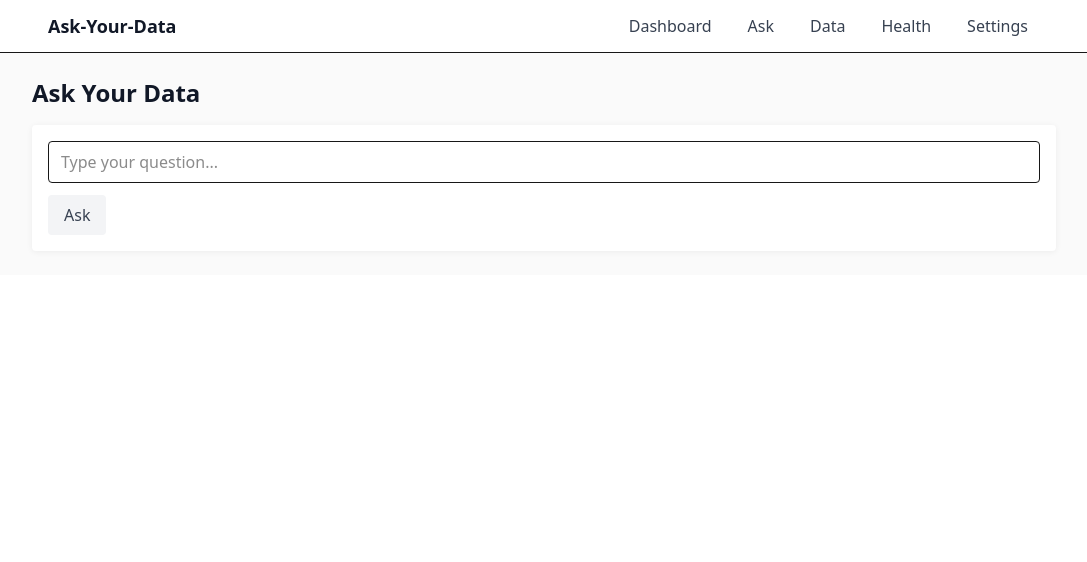
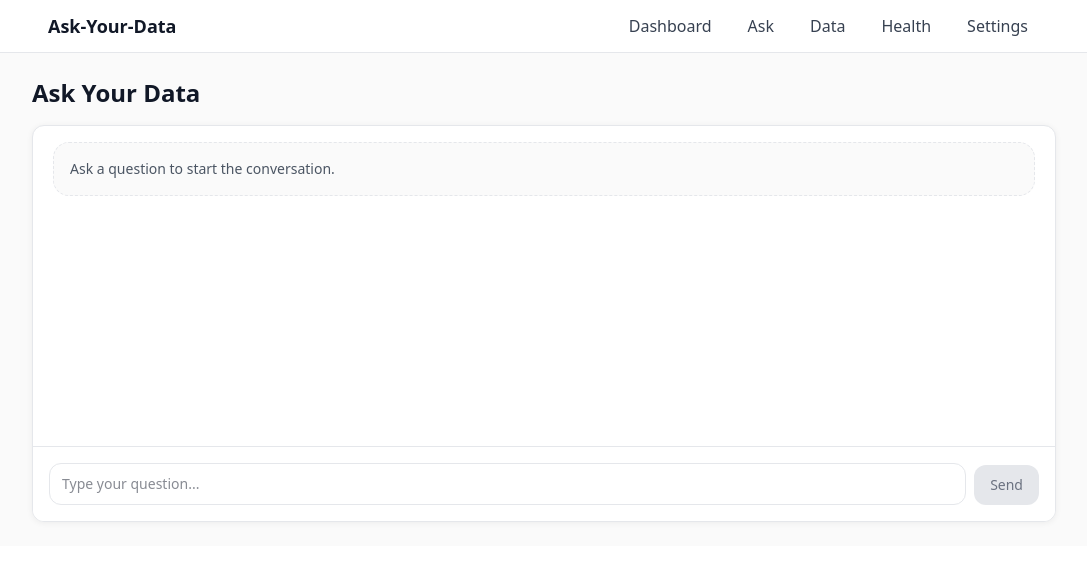
Before and after one commit to nadanagy2/my-capstone, a Next.js app: page /ask in a window 1280 px wide. Shown: the top 562 px of the page, without its empty margins (96-1183 px from the left). Built offline with nearby package versions, Linux system fonts and the light colour scheme.

Commit message:
feat: add streaming ai chat with gemini on the ask page

```diff
--- /dev/null
+++ b/app/api/chat/route.js
@@ -0,0 +1,28 @@
+import { streamText, convertToModelMessages, smoothStream } from 'ai'
+import { chatModel, systemPrompt, generationSettings } from '@/lib/ai-config'
+
+// Allow streaming responses up to 30 seconds
+export const maxDuration = 30
+
+// This route handles POST requests from the client's useChat hook.
+// It never exposes the API key to the browser — the key lives only in
+// .env.local (server-side) and is read internally by the @ai-sdk/google
+// provider when chatModel is used.
+
+export async function POST(req) {
+  const { messages } = await req.json()
+
+  const result = streamText({
+    model: chatModel,
+    system: systemPrompt,
+    messages: await convertToModelMessages(messages),
+    temperature: generationSettings.temperature,
+    // Gemini can stream in large, coarse chunks. smoothStream re-buffers
+    // whatever chunk size the provider sends and re-emits it word by word,
+    // so the UI shows a smooth, visible stream regardless of how the
+    // underlying model batches its output.
+    experimental_transform: smoothStream({ delayInMs: 25, chunking: 'word' }),
+  })
+
+  return result.toUIMessageStreamResponse()
+}
--- a/app/ask/page.js
+++ b/app/ask/page.js
@@ -1,23 +1,196 @@
+'use client'
+
+import { useChat } from '@ai-sdk/react'
+import { DefaultChatTransport } from 'ai'
+import { useEffect, useRef, useState } from 'react'
+
+function ThinkingIndicator() {
+  return (
+    <div className="flex justify-start">
+      <div className="inline-flex items-center gap-2 rounded-2xl border border-[var(--color-neutral-200)] bg-[var(--color-neutral-100)] px-3 py-2 shadow-sm">
+        <span className="sr-only">Assistant is thinking</span>
+        <span className="flex items-center gap-1">
+          {[0, 1, 2].map((dot) => (
+            <span
+              key={dot}
+              className="h-2 w-2 rounded-full bg-[var(--color-neutral-500)] animate-bounce"
+              style={{ animationDelay: `${dot * 120}ms` }}
+            />
+          ))}
+        </span>
+      </div>
+    </div>
+  )
+}
+
+function MessageBubble({ message }) {
+  const isUser = message.role === 'user'
+
+  const text = Array.isArray(message.parts)
+    ? message.parts
+        .filter((part) => part.type === 'text')
+        .map((part) => part.text)
+        .join('')
+    : ''
+
+  return (
+    <div className={`flex ${isUser ? 'justify-end' : 'justify-start'}`}>
+      <div
+        className={`max-w-[85%] rounded-2xl border px-4 py-3 shadow-sm ${
+          isUser
+            ? 'border-transparent bg-[var(--color-brand-600)] text-white'
+            : 'border-[var(--color-neutral-200)] bg-[var(--color-neutral-0)] text-[var(--color-neutral-900)]'
+        }`}
+      >
+        <p className="whitespace-pre-wrap text-sm leading-relaxed sm:text-base">{text}</p>
+      </div>
+    </div>
+  )
+}
+
 export default function AskPage() {
+  // v7 useChat no longer manages the text input for you — own it yourself.
+  const [input, setInput] = useState('')
+
+  const { messages, sendMessage, status, stop, error } = useChat({
+    transport: new DefaultChatTransport({ api: '/api/chat' }),
+  })
+
+  const scrollAreaRef = useRef(null)
+  const [showJumpToLatest, setShowJumpToLatest] = useState(false)
+  const [isNearBottom, setIsNearBottom] = useState(true)
+
+  const isBusy = status === 'submitted' || status === 'streaming'
+  const lastMessage = messages[messages.length - 1]
+  const isWaitingForAssistant =
+    !!lastMessage && lastMessage.role === 'user' && isBusy
+
+  const scrollToBottom = () => {
+    const node = scrollAreaRef.current
+    if (!node) return
+    node.scrollTo({ top: node.scrollHeight, behavior: 'smooth' })
+  }
+
+  useEffect(() => {
+    const node = scrollAreaRef.current
+    if (!node) return
+
+    const handleScroll = () => {
+      const distanceFromBottom = node.scrollHeight - (node.scrollTop + node.clientHeight)
+      const nearBottom = distanceFromBottom <= 160
+      setIsNearBottom(nearBottom)
+      setShowJumpToLatest(!nearBottom && messages.length > 0)
+    }
+
+    handleScroll()
+    node.addEventListener('scroll', handleScroll, { passive: true })
+    return () => node.removeEventListener('scroll', handleScroll)
+  }, [messages.length])
+
+  useEffect(() => {
+    if (isNearBottom) {
+      scrollToBottom()
+    }
+  }, [messages, status, isNearBottom])
+
+  const handleFormSubmit = (event) => {
+    event.preventDefault()
+
+    const trimmed = input.trim()
+    if (!trimmed || isBusy) {
+      return
+    }
+
+    sendMessage({ text: trimmed })
+    setInput('')
+  }
+
   return (
-    <div className="min-h-full bg-[var(--color-neutral-50)] p-6">
-      <div className="max-w-5xl mx-auto">
-        <h1 className="text-2xl font-semibold mb-4 text-[var(--color-neutral-900)]">Ask Your Data</h1>
-        <div className="bg-[var(--color-neutral-0)] p-4 rounded" style={{ boxShadow: '0 1px 6px rgba(0,0,0,0.06)' }}>
-          <label htmlFor="ask-input" className="block text-sm font-medium text-[var(--color-neutral-700)] sr-only">
-            Ask
+    <div className="min-h-full bg-[var(--color-neutral-50)] p-4 sm:p-6">
+      <div className="mx-auto max-w-5xl">
+        <h1 className="mb-4 text-2xl font-semibold text-[var(--color-neutral-900)]">Ask Your Data</h1>
+
+        <div
+          className="overflow-hidden rounded-xl border border-[var(--color-neutral-200)] bg-[var(--color-neutral-0)]"
+          style={{ boxShadow: '0 1px 6px rgba(0, 0, 0, 0.06)' }}
+        >
+          <div
+            ref={scrollAreaRef}
+            className="max-h-[60vh] min-h-[320px] space-y-4 overflow-y-auto px-3 py-4 sm:px-5"
+            aria-live="polite"
+          >
+            {messages.length === 0 ? (
+              <div className="rounded-2xl border border-dashed border-[var(--color-neutral-200)] bg-[var(--color-neutral-50)] p-4 text-sm text-[var(--color-neutral-600)]">
+                Ask a question to start the conversation.
+              </div>
+            ) : (
+              messages.map((message) => <MessageBubble key={message.id} message={message} />)
+            )}
+
+            {isWaitingForAssistant && <ThinkingIndicator />}
+          </div>
+
+          <div className="border-t border-[var(--color-neutral-200)] bg-[var(--color-neutral-0)] p-3 sm:p-4">
+            <form onSubmit={handleFormSubmit} className="space-y-3">
+              <div className="flex flex-col gap-2 sm:flex-row sm:items-end">
+                <label htmlFor="ask-input" className="sr-only">
+                  Ask a question
                 </label>
-          <input
+                <textarea
                   id="ask-input"
-            className="w-full border rounded px-3 py-2 mb-3"
-            type="text"
+                  value={input}
+                  onChange={(event) => setInput(event.target.value)}
+                  rows={1}
                   placeholder="Type your question..."
                   aria-label="Ask your data"
-            disabled
+                  disabled={isBusy}
+                  className="min-w-0 flex-1 resize-none rounded-xl border border-[var(--color-neutral-200)] bg-[var(--color-neutral-0)] px-3 py-2.5 text-sm text-[var(--color-neutral-900)] outline-none transition focus:border-[var(--color-brand-500)] focus:ring-2 focus:ring-[var(--color-brand-400)] disabled:cursor-not-allowed disabled:bg-[var(--color-neutral-100)] disabled:text-[var(--color-neutral-500)]"
+                  style={{ maxHeight: '160px' }}
                 />
-          <button className="px-4 py-2 rounded bg-[var(--color-neutral-100)] text-[var(--color-neutral-700)]" disabled>
-            Ask
+
+                <div className="flex items-center gap-2 sm:shrink-0">
+                  {isBusy && (
+                    <button
+                      type="button"
+                      onClick={() => stop()}
+                      className="rounded-xl border border-[var(--color-neutral-200)] bg-[var(--color-neutral-100)] px-3 py-2.5 text-sm font-medium text-[var(--color-neutral-700)] transition hover:bg-[var(--color-neutral-200)]"
+                    >
+                      Stop
                     </button>
+                  )}
+
+                  <button
+                    type="submit"
+                    disabled={!input.trim() || isBusy}
+                    className="rounded-xl bg-[var(--color-brand-600)] px-4 py-2.5 text-sm font-medium text-white transition hover:bg-[var(--color-brand-500)] disabled:cursor-not-allowed disabled:bg-[var(--color-neutral-200)] disabled:text-[var(--color-neutral-500)]"
+                  >
+                    Send
+                  </button>
+                </div>
+              </div>
+            </form>
+
+            {showJumpToLatest && (
+              <div className="mt-3 flex justify-end">
+                <button
+                  type="button"
+                  onClick={() => {
+                    setShowJumpToLatest(false)
+                    scrollToBottom()
+                  }}
+                  className="rounded-full border border-[var(--color-neutral-200)] bg-[var(--color-neutral-0)] px-3 py-1.5 text-xs font-medium text-[var(--color-neutral-700)] shadow-sm transition hover:bg-[var(--color-neutral-50)]"
+                >
+                  Jump to latest
+                </button>
+              </div>
+            )}
+
+            {error && (
+              <p className="mt-3 text-sm text-red-600">
+                The conversation could not be completed. Please try again.
+              </p>
+            )}
+          </div>
         </div>
       </div>
     </div>
--- /dev/null
+++ b/lib/ai-config.ts
@@ -0,0 +1,36 @@
+import { google } from '@ai-sdk/google'
+
+/**
+ * Central AI configuration for the "Ask Your Data" feature.
+ *
+ * Keep the model, system prompt, and any generation settings here so the
+ * route handler stays simple and this module is the one place to review
+ * or extend when adding new capabilities (e.g. tool calling in a later
+ * assignment).
+ */
+
+// The model used for chat responses. Gemini's free tier is used here;
+// swap this out for a different provider/model by changing this one line.
+export const chatModel = google('gemini-3.6-flash')
+
+// The system prompt defines the assistant's role and constraints for this
+// specific product: a manager-facing "ask your data" dashboard assistant.
+export const systemPrompt = `
+You are the assistant for an "Ask Your Data" dashboard. Managers ask you
+questions about their operational data (sales, support tickets, or similar)
+in plain language, and you help them understand it.
+
+Guidelines:
+- Be concise and direct. Managers are busy; lead with the answer, then
+  explain briefly if needed.
+- If you don't have access to real data yet (this is a skeleton/demo stage),
+  say so honestly rather than inventing numbers.
+- Use plain language, not technical jargon, unless the user asks for detail.
+- If a question is ambiguous, ask a brief clarifying question rather than
+  guessing.
+`.trim()
+
+// Generation settings, kept separate so they're easy to tune later.
+export const generationSettings = {
+  temperature: 0.4,
+}
--- a/package.json
+++ b/package.json
@@ -9,6 +9,9 @@
     "lint": "eslint"
   },
   "dependencies": {
+    "@ai-sdk/google": "^4.0.64",
+    "@ai-sdk/react": "^4.0.96",
+    "ai": "^7.0.93",
     "next": "16.3.3",
     "react": "19.2.8",
     "react-dom": "19.2.8"
```
Also changed, not shown: 1 other file (tests, documents, lock files or other folders). Lines whose indentation alone changed are shown as unchanged.
